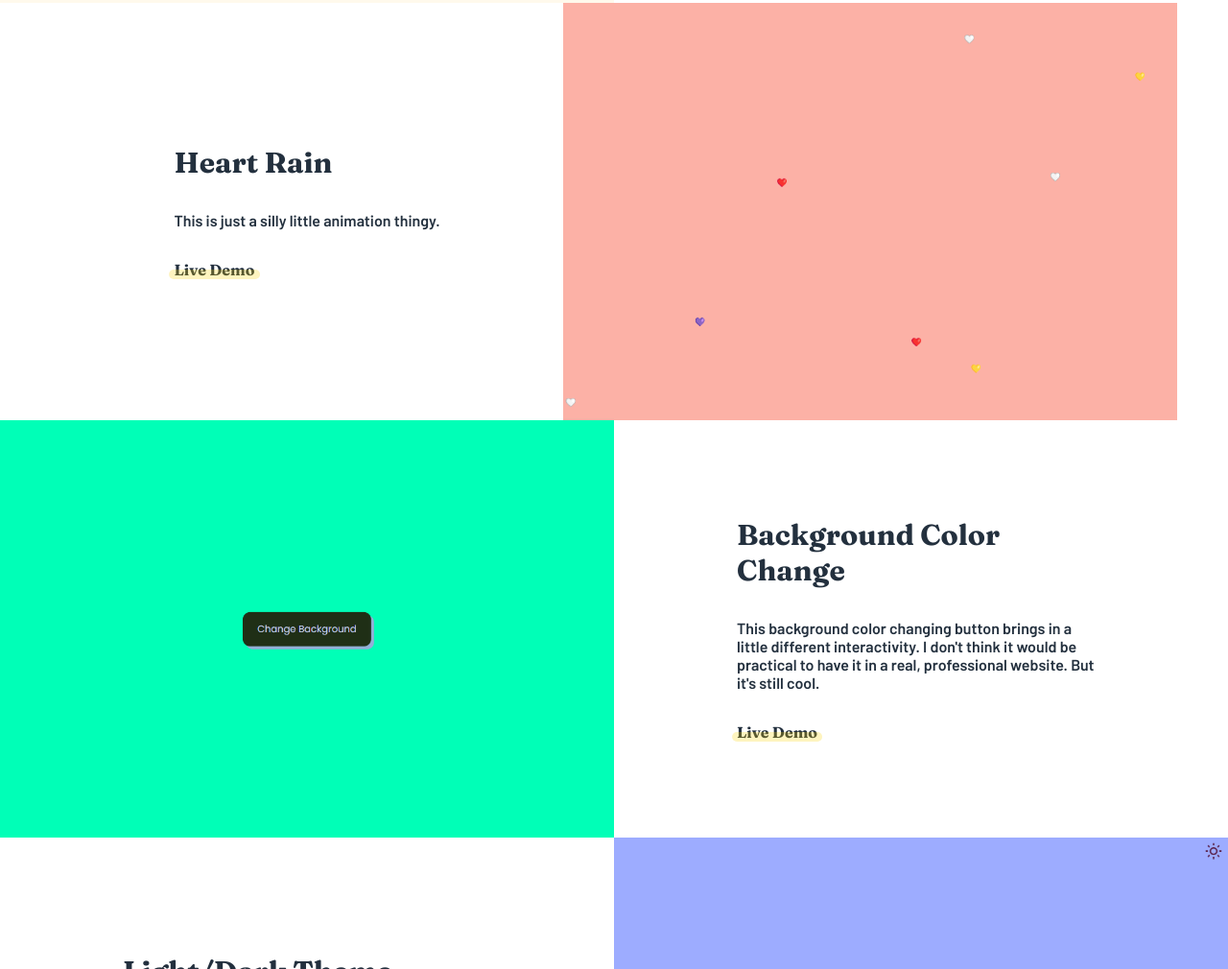
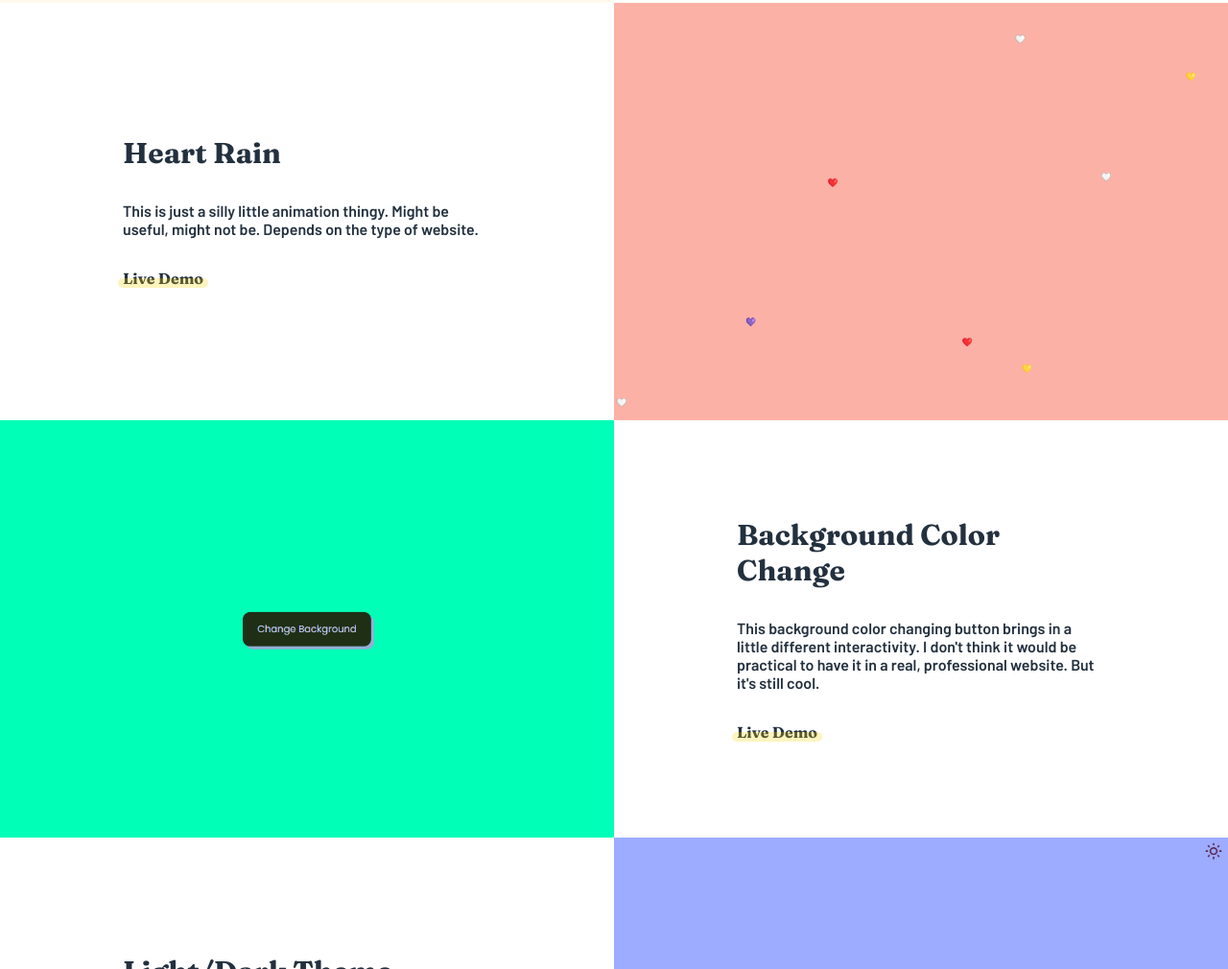
Before and after one commit to SazedWorldbringer/10projects-1hour-florinpop, a plain HTML site: page index.html in a window 1280 px wide. Shown: the part 2941-3951 px from the top of the page at 96% size. Drawn offline with nearby package versions, Linux system fonts and the light colour scheme.

Commit message:
increased sentence len in heart rain desc

```diff
--- a/index.html
+++ b/index.html
@@ -164,7 +164,8 @@
         <div class="project-desc">
           <h2 class="project-title">Heart Rain</h2>
           <p class="project-summary">
-            This is just a silly little animation thingy.
+            This is just a silly little animation thingy. Might be useful, might
+            not be. Depends on the type of website.
           </p>
           <p class="project-link">
             <a href="./purple-heart-rain/index.html">Live Demo</a>
```
